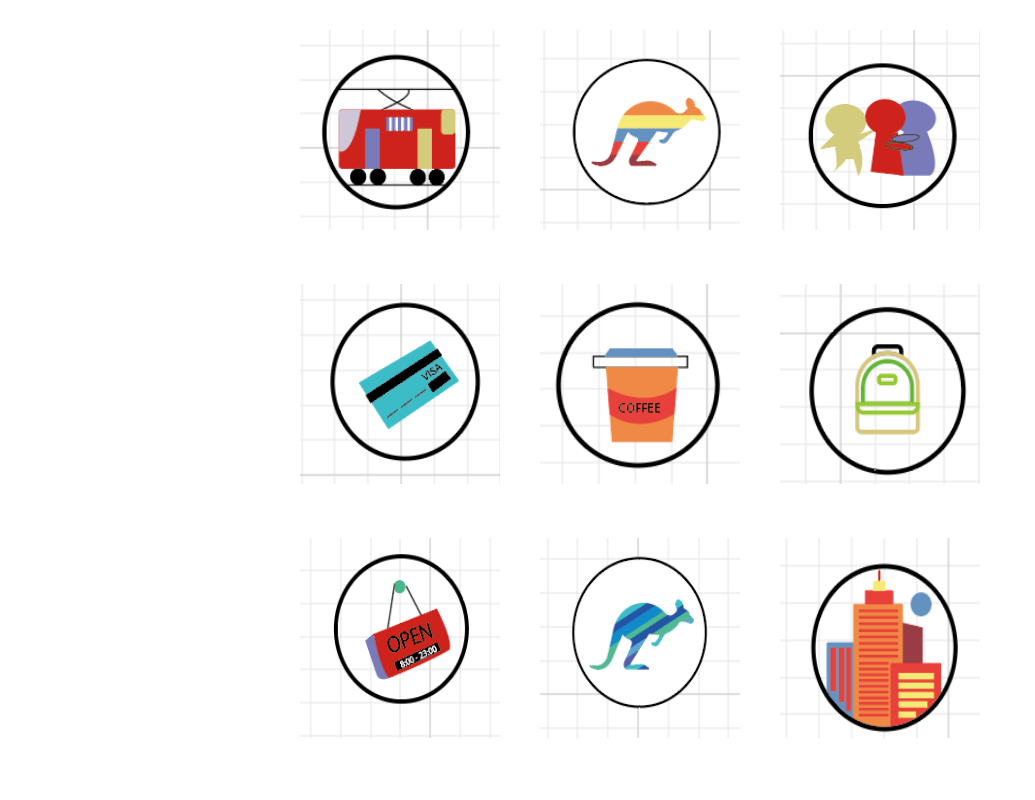
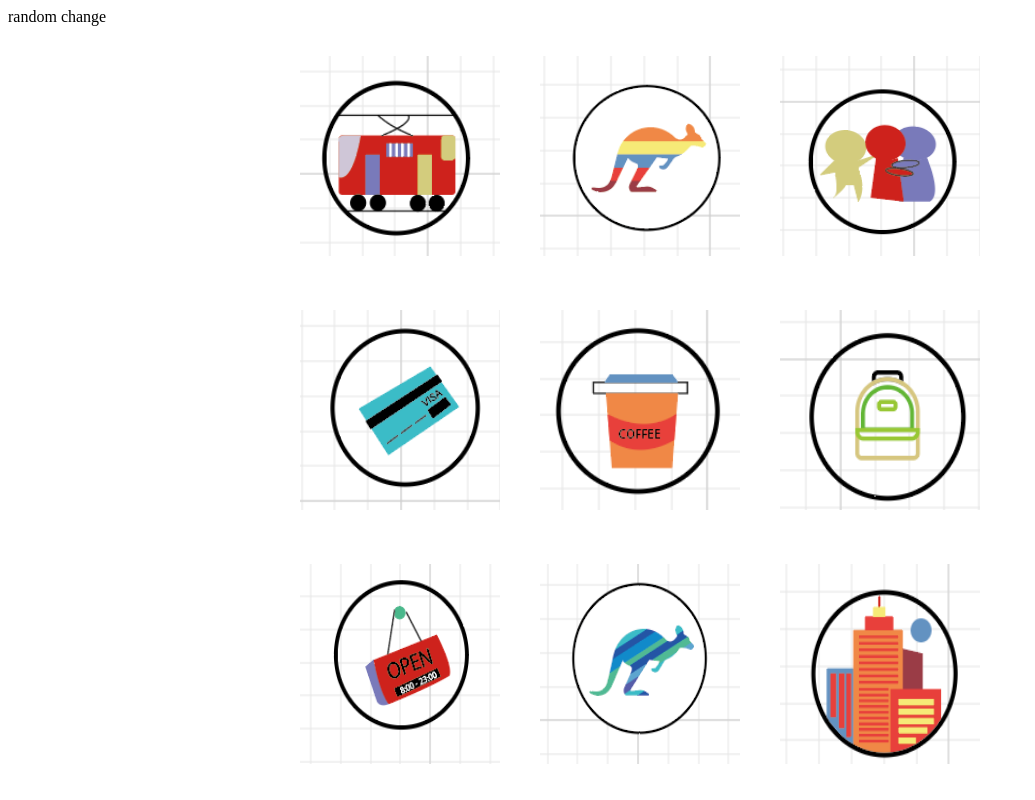
Before and after one commit to YifanHu2024/dms1-a2-test, a plain HTML site: page public/index.html in a window 1280 px wide. Shown: the whole page, without its empty margins (0-1035 px from the left). Drawn offline with Linux system fonts and the light colour scheme.

```diff
--- a/public/index.html
+++ b/public/index.html
@@ -2,6 +2,7 @@
 <html>
 
     <head>
+        random change
     <title>Icon Template Square</title>
         <style>
             .row{
```
Also changed, not shown: 2 other files.
